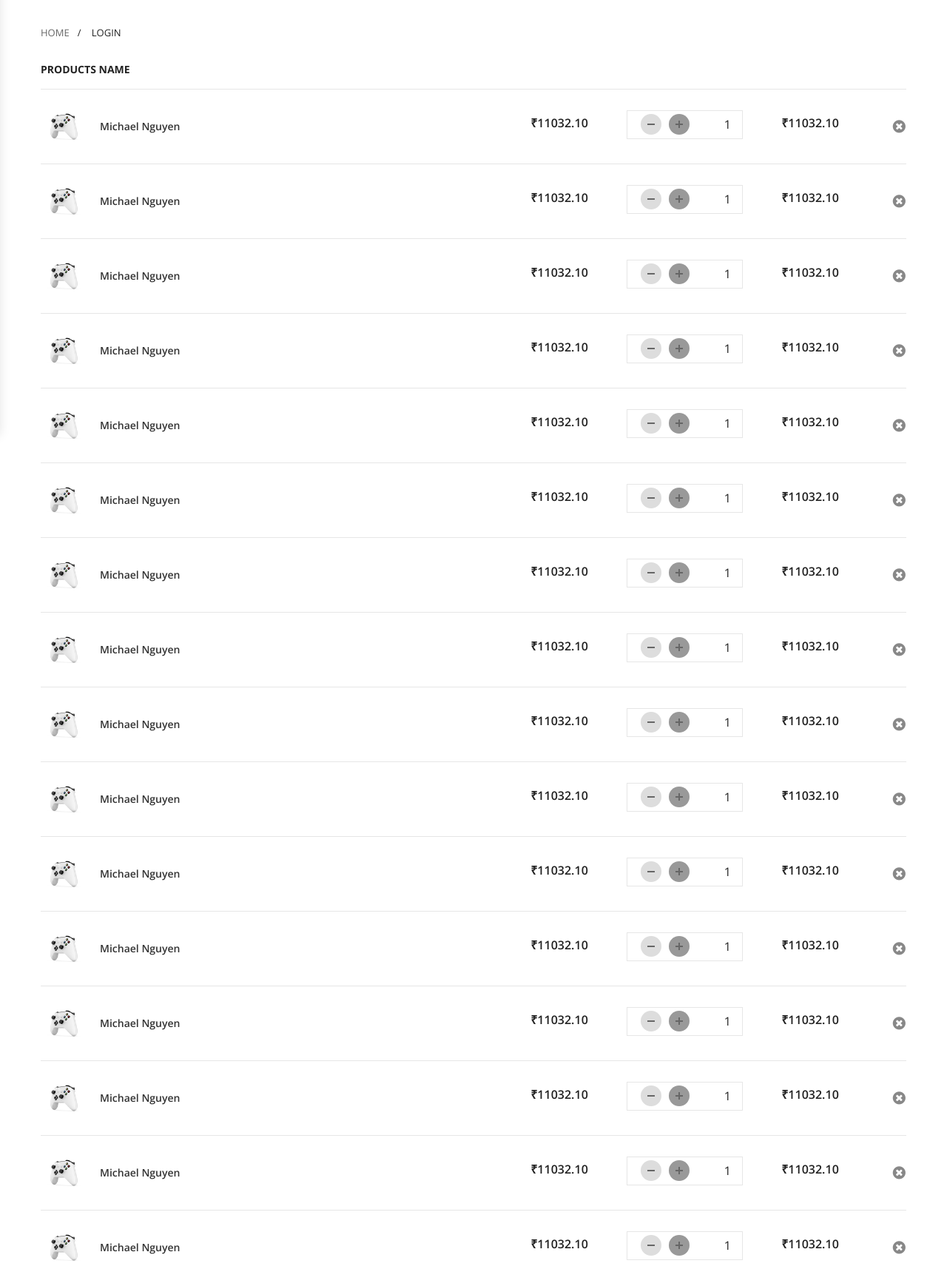
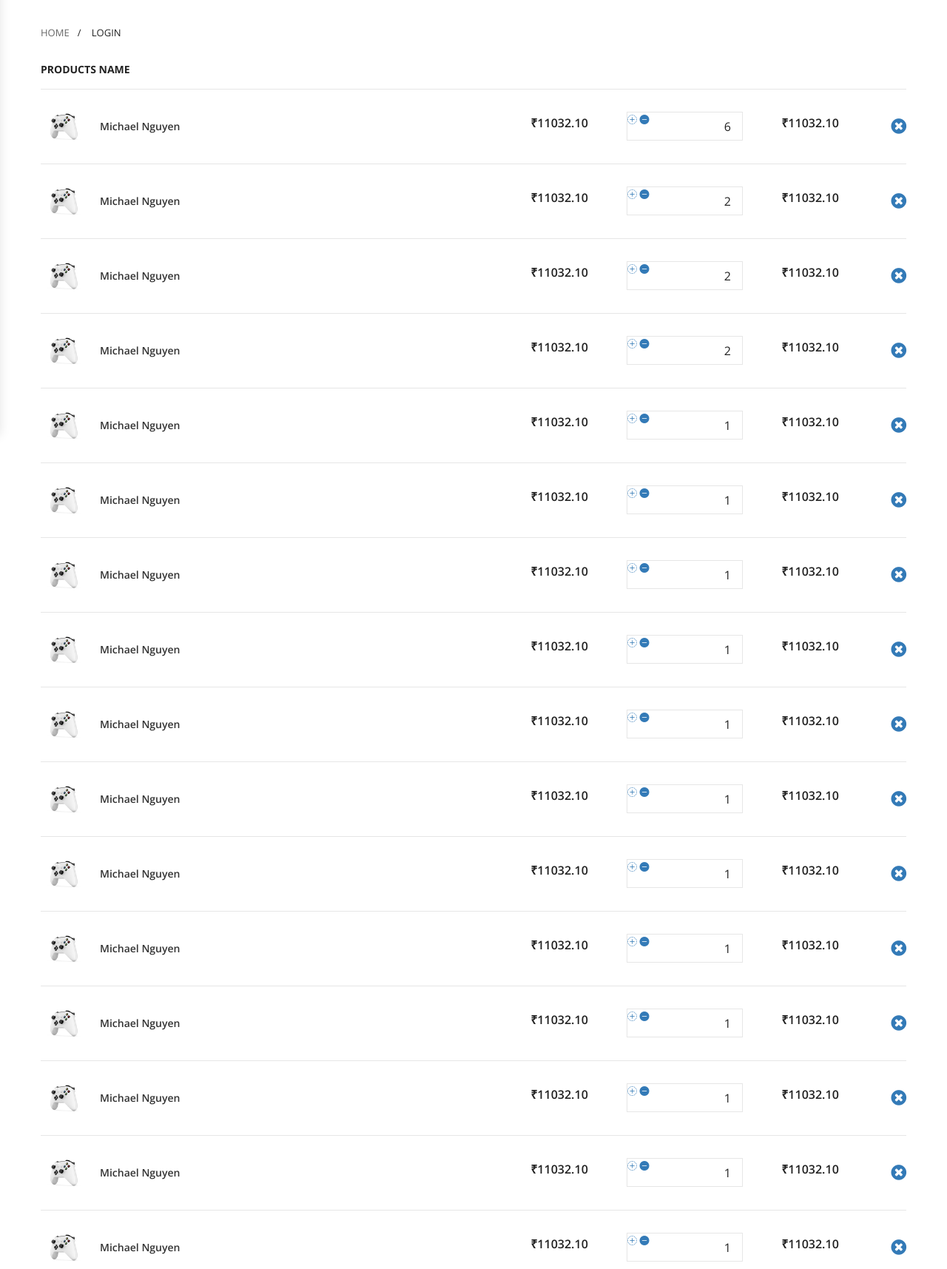
Before and after one commit to abhaymishra9695/django_ecommerce, a Django app: page /cart/ in a window 1280 px wide. Shown: the part 214-1929 px from the top of the page at 74% size. Run offline with Django 4.2, Linux system fonts and the light colour scheme; a user stored in the database is signed in; data comes from the database, SQL or seed files in the repository; both versions use the stored data as it was after the commit; some libraries are stand-ins or nearby versions.

Commit message:
today works

```diff
--- a/ecommerce/urls.py
+++ b/ecommerce/urls.py
@@ -32,4 +32,8 @@ urlpatterns = [
     path('seed/',views.seed_data,name='seed'),
     path('product_detail/<slug:slug>',views.product_detail,name='product_detail'),
     path('add_cart_product/<slug:slug>',views.add_cart_product,name='add_cart_product'),
+    path('remove_cart_product/<cart_item_id>',views.remove_cart_product,name='remove_cart_product'),
+    path('increment_cart/<cart_item_id>',views.increment_cart,name='increment_cart'),
+    path('decrement_cart/<cart_item_id>',views.decrement_cart,name='decrement_cart'),
+
 ]
--- a/store/models.py
+++ b/store/models.py
@@ -68,13 +68,13 @@ class Cart(models.Model):
         price=[]
         cart_items=self.cart_items.all()
         for cart_item in cart_items:
-            price.append(cart_item.product.regular_price)
+            price.append(cart_item.product.regular_price*cart_item.quantity)
         return sum(price)
 
 
 class CartItem(models.Model):
     cart = models.ForeignKey(Cart, on_delete=models.CASCADE,related_name="cart_items")
     product = models.ForeignKey(Product, on_delete=models.CASCADE, null=True, blank=True)
-
+    quantity = models.PositiveIntegerField(default=1)
     def get_product_price(self):
-        return self.product.regular_price
+        return self.product.regular_price*self.quantity
--- a/store/templates/base.html
+++ b/store/templates/base.html
@@ -18,7 +18,7 @@
 	<link rel="stylesheet" type="text/css" href="{% static 'assets/css/style.css' %}">
 	<link rel="stylesheet" type="text/css" href="{% static 'assets/css/color-01.css' %}">
 	<link rel="stylesheet" type="text/css" href="{% static 'assets/css/flexslider.css' %}">
-
+	<link rel="stylesheet" href="https://cdn.jsdelivr.net/npm/bootstrap-icons@1.10.5/font/bootstrap-icons.css">
     {% block style %}
     {% endblock %}
 </head>
--- a/store/templates/cart.html
+++ b/store/templates/cart.html
@@ -31,16 +31,19 @@ cart
 							<div class="price-field produtc-price"><p class="price">&#8377;{{cart_item.product.regular_price}}</p></div>
 							<div class="quantity">
 								<div class="quantity-input">
-									<input type="text" name="product-quatity" value="1" data-max="120" pattern="[0-9]*" >
-									<a class="btn btn-increase" href="#"></a>
-									<a class="btn btn-reduce" href="#"></a>
+									<input type="text" name="product-quatity" value="{{cart_item.quantity}}" data-max="120" pattern="[0-9]*" >
+
+									<a href="{% url 'increment_cart' cart_item.id %}"><i class="bi bi-plus-circle-dotted"></i></a>
+									<a href="{% url 'decrement_cart' cart_item.id %}"><i class="bi bi-dash-circle-fill"></i></a>
+
 								</div>
 							</div>
+
 							<div class="price-field sub-total"><p class="price">&#8377;{{cart_item.product.regular_price}}</p></div>
 							<div class="delete">
-								<a href="#" class="btn btn-delete" title="">
-									<span>Delete from your cart</span>
-									<i class="fa fa-times-circle" aria-hidden="true"></i>
+								<a href="{% url 'remove_cart_product' cart_item.id %}"  title="{{cart_item.product.name}}">
+									<!-- <span>Delete from your cart</span> -->
+									<i class="fa fa-times-circle" aria-hidden="true" style="font-size: 24px;"></i>
 								</a>
 							</div>
 						</li>
@@ -222,4 +225,6 @@ cart
 		</div><!--end container-->
 
 	</main>
+
+
 {% endblock %}
--- a/store/views.py
+++ b/store/views.py
@@ -89,9 +89,37 @@ def add_cart_product(request,slug):
     cartitem.save()
     return HttpResponseRedirect(request.META.get('HTTP_REFERER'))
 
-
-
+def remove_cart_product(request,cart_item_id):
+    # return HttpResponse(cart_item_id)
+    try:
+        cartitem=CartItem.objects.filter(id=cart_item_id)
+        cartitem.delete()
+    except Exception as e:
+        print(e)
+    return HttpResponseRedirect(request.META.get('HTTP_REFERER'))
 def seed_data(request):
 
     # product_seed()
     return HttpResponse(request.get_cart_count())
+
+
+from django.http import JsonResponse
+
+def increment_cart(request,cart_item_id):  # sourcery skip: last-if-guard, remove-unreachable-code
+
+        cart_item = CartItem.objects.get(id=cart_item_id)
+        cart_item.quantity = cart_item.quantity+1
+        cart_item.save()
+        return HttpResponseRedirect(request.META.get('HTTP_REFERER'))
+
+def decrement_cart(request,cart_item_id):  # sourcery skip: last-if-guard, remove-unreachable-code
+
+        cart_item = CartItem.objects.get(id=cart_item_id)
+        if cart_item.quantity>1:
+            cart_item.quantity = cart_item.quantity-1
+            cart_item.save()
+            return HttpResponseRedirect(request.META.get('HTTP_REFERER'))
+
+        else:
+            cart_item.delete()
+            return HttpResponseRedirect(request.META.get('HTTP_REFERER'))
```
Also changed, not shown: db.sqlite3, store/migrations/0011_cartitem_quantity.py (added).
